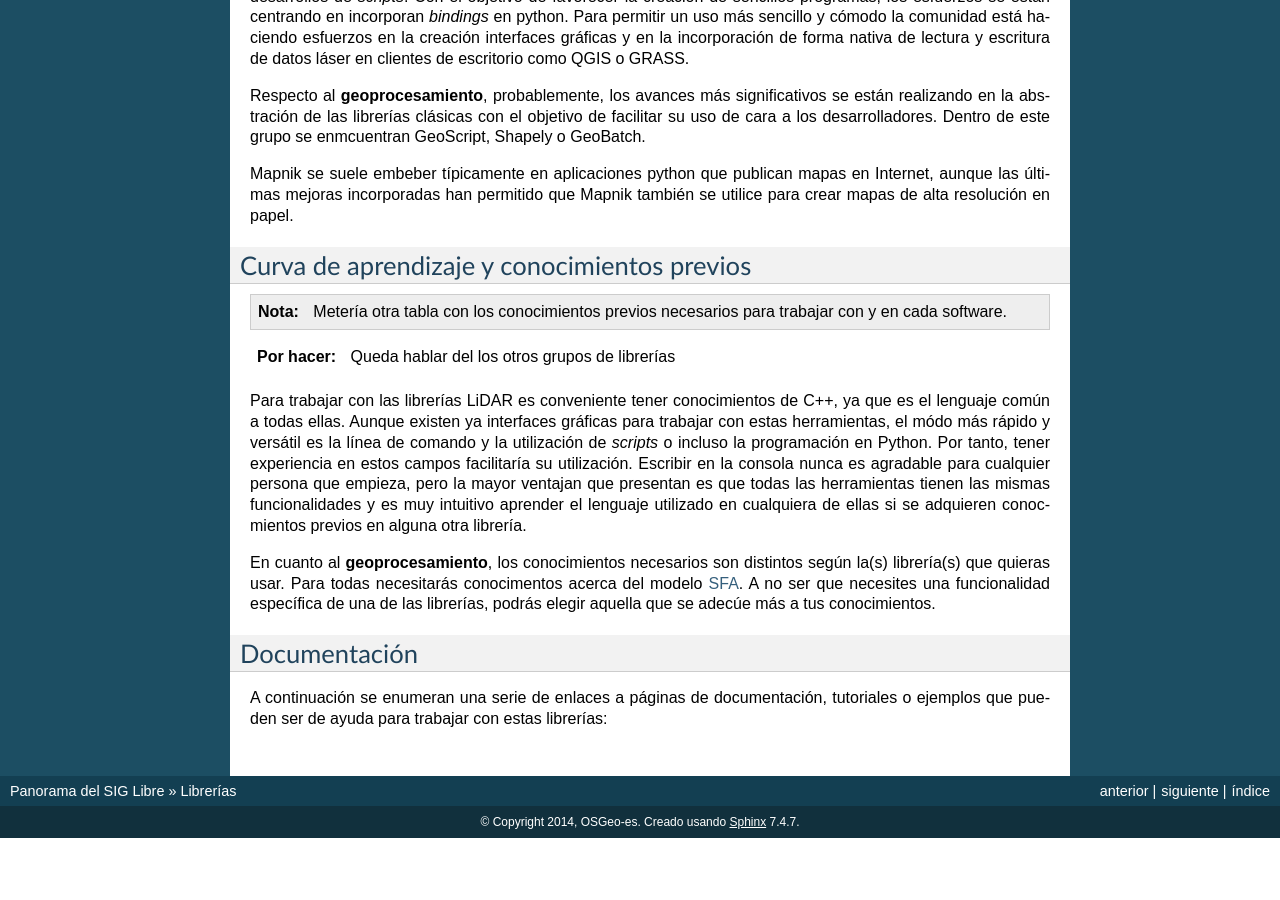
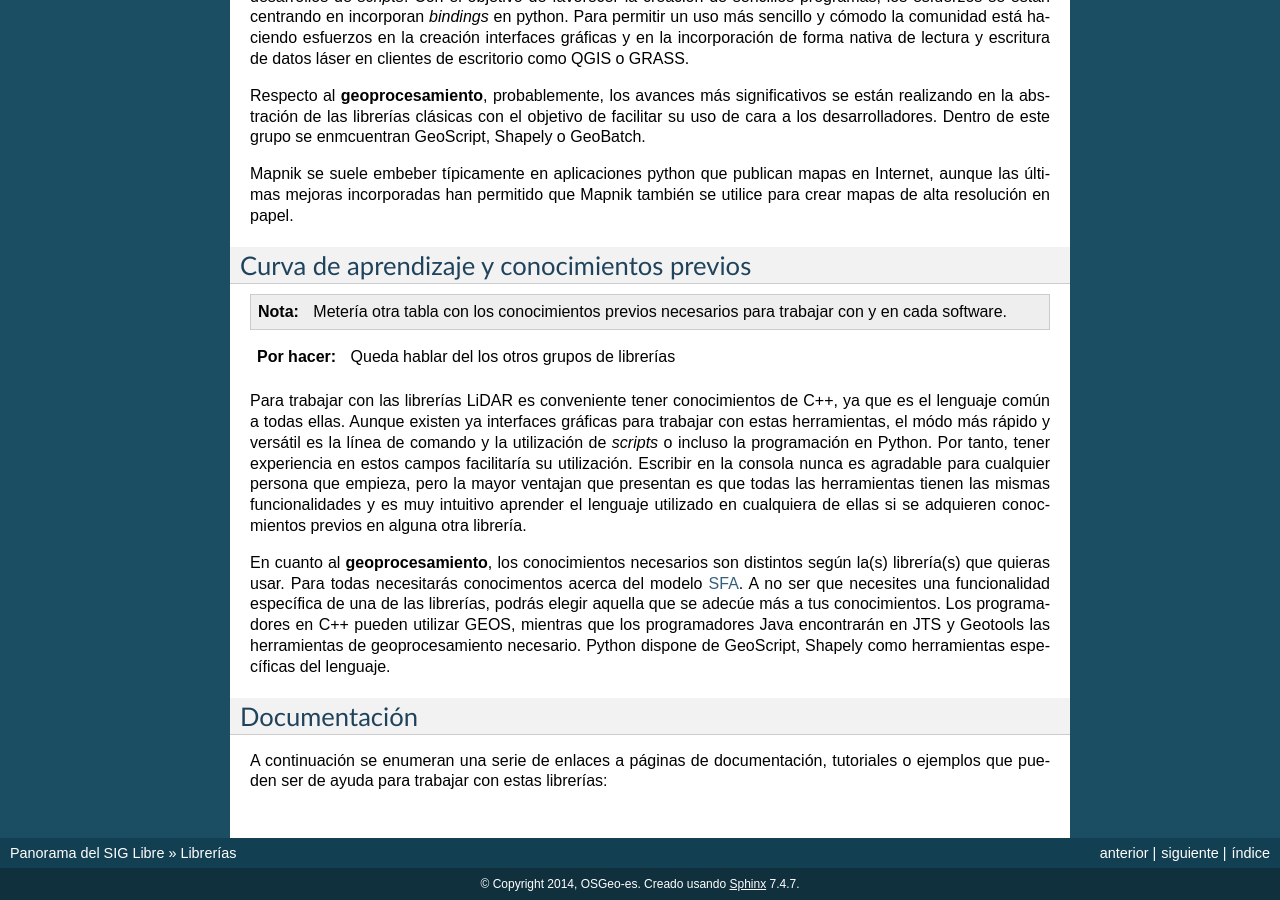
Before and after one commit to OSGeo-ES/panorama-siglibre8, a Sphinx documentation site: the page built from source/librerias/index.rst, in a window 1280 px wide and 900 px high, scrolled down 2450 px. Built offline with Sphinx 7.4.7, drawn with Linux system fonts in a browser that asks for light colours; before the commit the page ends 3288 px from its top, so only the background shows below that.

Commit message:
Add content to Librerias.index.rst

```diff
--- a/source/librerias/index.rst
+++ b/source/librerias/index.rst
@@ -81,7 +81,7 @@ Curva de aprendizaje y conocimientos previos
 
 Para trabajar con las librerías LiDAR es conveniente tener conocimientos de C++, ya que es el lenguaje común a todas ellas. Aunque existen ya interfaces gráficas para trabajar con estas herramientas, el módo más rápido y versátil es la línea de comando y la utilización de *scripts* o incluso la programación en Python. Por tanto, tener experiencia en estos campos facilitaría su utilización. Escribir en la consola nunca es agradable para cualquier persona que empieza, pero la mayor ventajan que presentan es que todas las herramientas tienen las mismas funcionalidades y es muy intuitivo aprender el lenguaje utilizado en cualquiera de ellas si se adquieren conocmientos previos en alguna otra librería.
 
-En cuanto al **geoprocesamiento**, los conocimientos necesarios son distintos según la(s) librería(s) que quieras usar. Para todas necesitarás conocimentos acerca del modelo `SFA`_. A no ser que necesites una funcionalidad específica de una de las librerías, podrás elegir aquella que se adecúe más a tus conocimientos.
+En cuanto al **geoprocesamiento**, los conocimientos necesarios son distintos según la(s) librería(s) que quieras usar. Para todas necesitarás conocimentos acerca del modelo `SFA`_. A no ser que necesites una funcionalidad específica de una de las librerías, podrás elegir aquella que se adecúe más a tus conocimientos. Los programadores en C++ pueden utilizar GEOS, mientras que los programadores Java encontrarán en JTS y Geotools las herramientas de geoprocesamiento necesario. Python dispone de GeoScript, Shapely como herramientas específicas del lenguaje.
 
 .. _SFA: http://www.opengeospatial.org/standards/sfa
 
```
